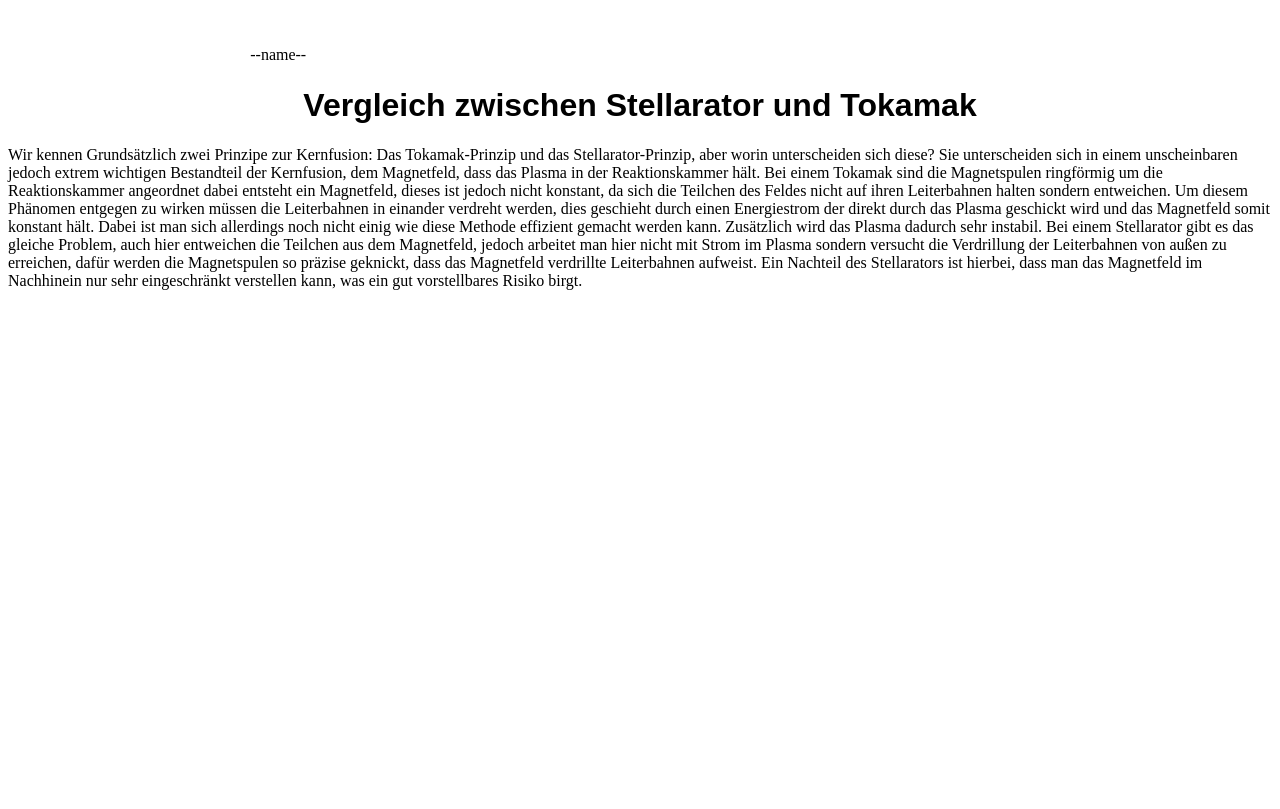
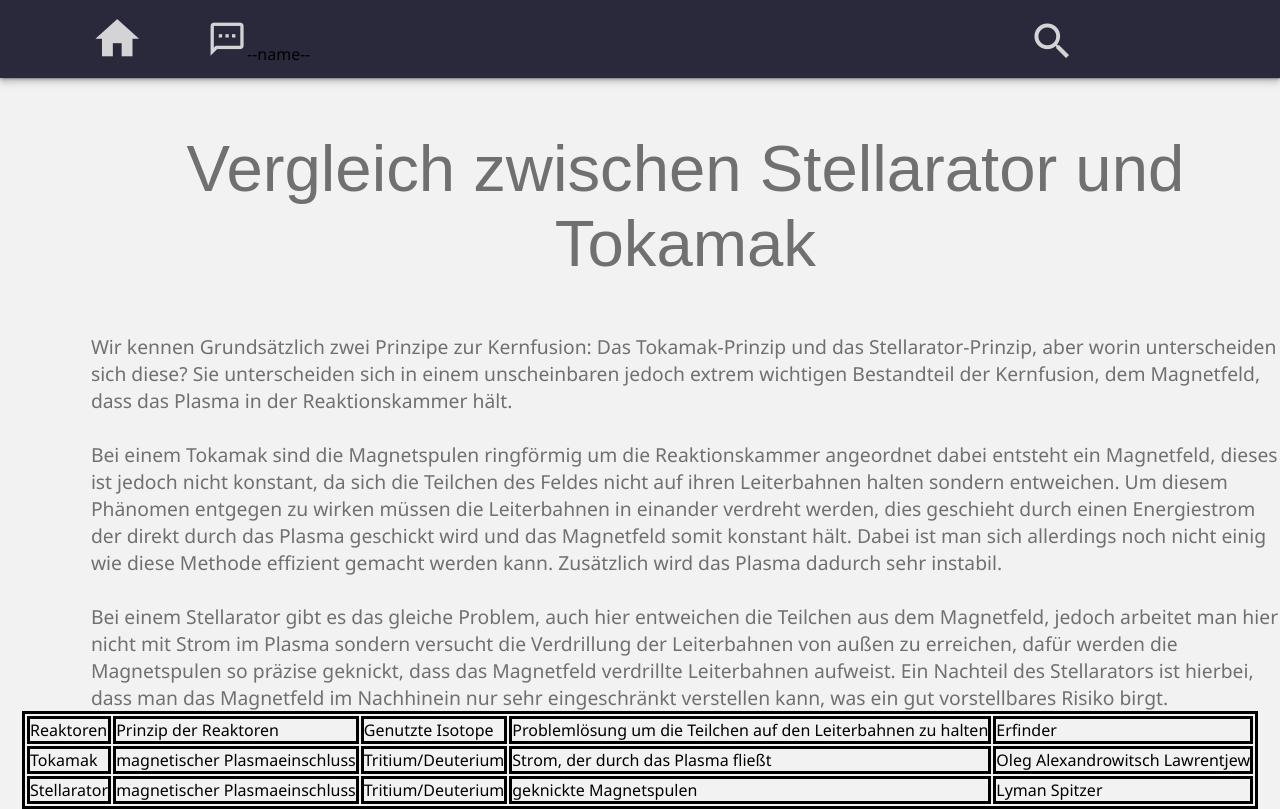
Before and after one commit to Cha0sType/site-thermonuclearfusion, a Flask app: page /reactors/vergleich in a window 1280 px wide. Before the commit the page ends 290 px from the top, so only its background shows below. Run offline with Flask 2, Linux system fonts and the light colour scheme.

Commit message:
Tabelle hinzugefügt

```diff
--- a/templates/Reactors/Vergleich.html
+++ b/templates/Reactors/Vergleich.html
@@ -1,25 +1,101 @@
 <html lang="de">
+
 <head>
     <meta charset="UTF-8">
+    <link rel="stylesheet" href="{{url_for('static', filename='stylesheets/index.css')}}">
+    <link rel="icon" type="img/svg" href="{{url_for('static', filename='Icon.svg')}}">
 
     <title>Vergleich</title>
 </head>
+
 <body>
     {{ header|safe }}
     <h1>Vergleich zwischen Stellarator und Tokamak</h1>
-    <p>Wir kennen Grundsätzlich zwei Prinzipe zur Kernfusion: Das Tokamak-Prinzip und das Stellarator-Prinzip, aber worin unterscheiden sich diese?
-        Sie unterscheiden sich in einem unscheinbaren jedoch extrem wichtigen Bestandteil der Kernfusion, dem Magnetfeld, dass das Plasma in der Reaktionskammer hält. Bei einem Tokamak sind die Magnetspulen ringförmig um die Reaktionskammer angeordnet dabei entsteht ein Magnetfeld, dieses ist jedoch nicht konstant, da sich die Teilchen des Feldes nicht auf ihren Leiterbahnen halten sondern entweichen. Um diesem Phänomen entgegen zu wirken müssen die Leiterbahnen in einander verdreht werden, dies geschieht durch einen Energiestrom der direkt durch das Plasma geschickt wird und das Magnetfeld somit konstant hält. Dabei ist man sich allerdings noch nicht einig wie diese Methode effizient gemacht werden kann. Zusätzlich wird das Plasma dadurch sehr instabil.
-        Bei einem Stellarator gibt es das gleiche Problem, auch hier entweichen die Teilchen aus dem Magnetfeld, jedoch arbeitet man hier nicht mit Strom im Plasma sondern versucht die Verdrillung der Leiterbahnen von außen zu erreichen, dafür werden die Magnetspulen so präzise geknickt, dass das Magnetfeld verdrillte Leiterbahnen aufweist. Ein Nachteil des Stellarators ist hierbei, dass man das Magnetfeld im Nachhinein nur sehr eingeschränkt verstellen kann, was ein gut vorstellbares Risiko birgt.
-        </p>
+    <p>Wir kennen Grundsätzlich zwei Prinzipe zur Kernfusion: Das Tokamak-Prinzip und das Stellarator-Prinzip, aber
+        worin unterscheiden sich diese?
+        Sie unterscheiden sich in einem unscheinbaren jedoch extrem wichtigen Bestandteil der Kernfusion, dem
+        Magnetfeld, dass das Plasma in der Reaktionskammer hält.<br> <br>
+        Bei einem Tokamak sind die Magnetspulen ringförmig um die Reaktionskammer angeordnet dabei entsteht ein
+        Magnetfeld, dieses ist jedoch nicht konstant, da sich die Teilchen des Feldes nicht auf ihren Leiterbahnen
+        halten sondern entweichen. Um diesem Phänomen entgegen zu wirken müssen die Leiterbahnen in einander verdreht
+        werden, dies geschieht durch einen Energiestrom der direkt durch das Plasma geschickt wird und das Magnetfeld
+        somit konstant hält. Dabei ist man sich allerdings noch nicht einig wie diese Methode effizient gemacht werden
+        kann. Zusätzlich wird das Plasma dadurch sehr instabil.<br> <br>
+        Bei einem Stellarator gibt es das gleiche Problem, auch hier entweichen die Teilchen aus dem Magnetfeld, jedoch
+        arbeitet man hier nicht mit Strom im Plasma sondern versucht die Verdrillung der Leiterbahnen von außen zu
+        erreichen, dafür werden die Magnetspulen so präzise geknickt, dass das Magnetfeld verdrillte Leiterbahnen
+        aufweist. Ein Nachteil des Stellarators ist hierbei, dass man das Magnetfeld im Nachhinein nur sehr
+        eingeschränkt verstellen kann, was ein gut vorstellbares Risiko birgt.
+    </p>
+
+    <table class="center">
+        <tr>
+            <td>
+                Reaktoren
+            </td>
+            <td>
+                Prinzip der Reaktoren
+            </td>
+            <td>
+                Genutzte Isotope
+            </td>
+            <td>
+                Problemlösung um die Teilchen auf den Leiterbahnen zu halten
+            </td>
+            <td>
+                Erfinder
+            </td>
+        </tr>
+        <tr>
+            <td>
+                Tokamak
+            </td>
+            <td>
+                magnetischer Plasmaeinschluss
+            </td>
+            <td>
+                Tritium/Deuterium
+            </td>
+            <td>
+                Strom, der durch das Plasma fließt
+            </td>
+            <td>
+                Oleg Alexandrowitsch Lawrentjew
+            </td>
+        </tr>
+        <tr>
+            <td>
+                Stellarator
+            </td>
+            <td>
+                magnetischer Plasmaeinschluss
+            </td>
+            <td>
+                Tritium/Deuterium
+            </td>
+            <td>
+                geknickte Magnetspulen
+            </td>
+            <td>
+                Lyman Spitzer
+            </td>
+        </tr>
+
+    </table>
+
 
 </body>
+
 </html>
 <style>
-h1 {
-    text-align: center;
-    font-family: sans-serif;
-}
-
-
+    h1 {
+        text-align: center;
+        font-family: sans-serif;
+    }
+    table.center, th, td {
+        margin-left: auto;
+        margin-right: auto;
+        border: 3px solid black;
+    }
 
 </style>
```
Also changed, not shown: templates/Reactors/Stellarator.html (+14 -4 lines), templates/Reactors/Tokamak.html (+15 -4 lines), templates/Reactors/reactor_index.html (+7 -6 lines).
